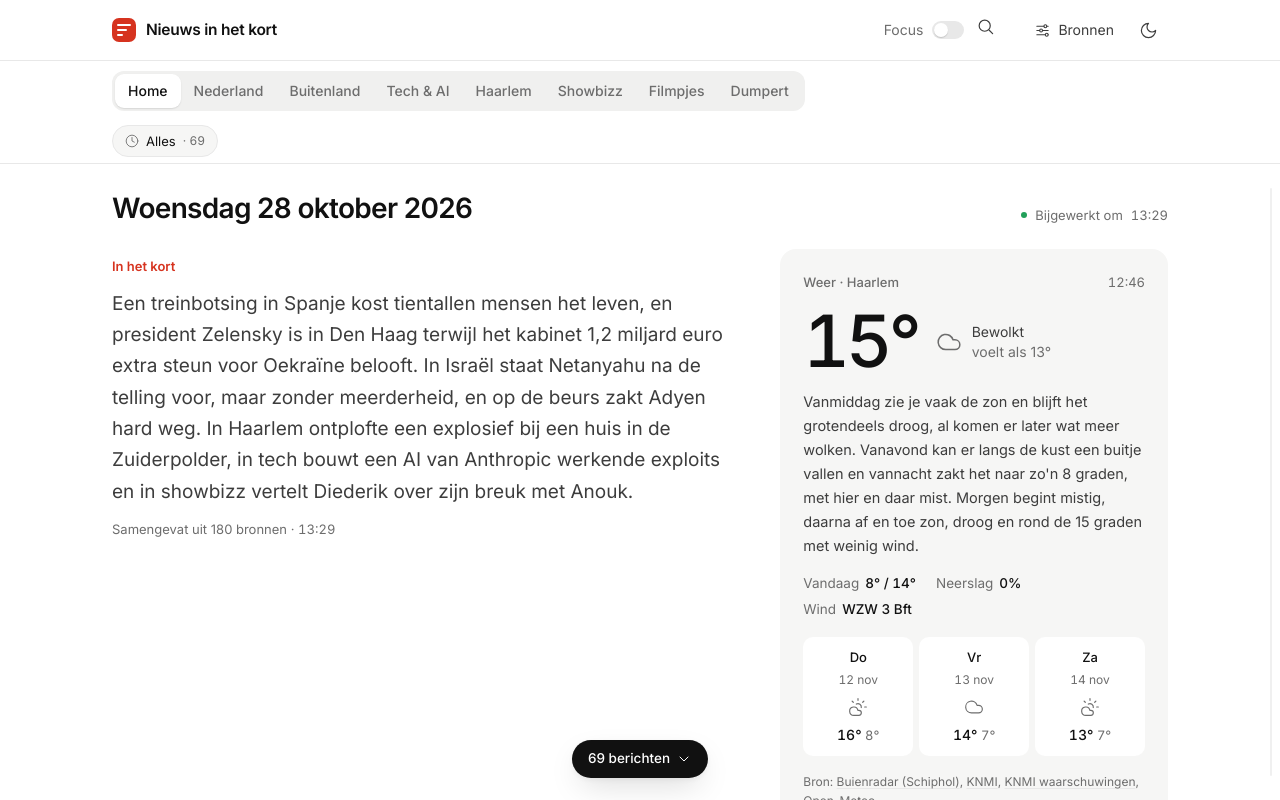
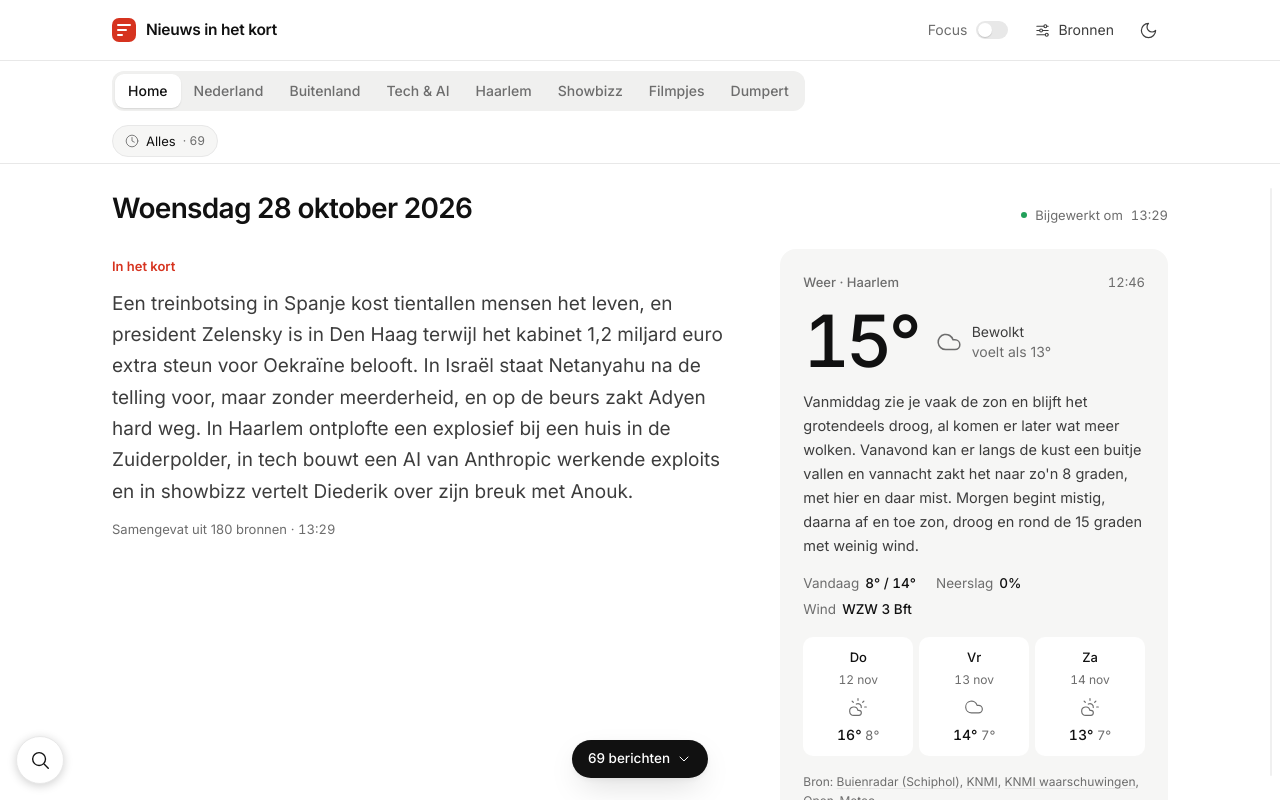
Before and after one commit to ItsCrewz/nieuwsinkort, a React (Vite) app: page / in a window 1280 px wide. Built offline with nearby package versions, Linux system fonts and the light colour scheme.

Commit message:
Zoekknop: vaste positie in deelknop-stijl, e2e op overlap en 44px (12284 B)

```diff
--- a/src/index.css
+++ b/src/index.css
@@ -247,10 +247,10 @@ body { margin:0; background:var(--p); color:var(--ink); overflow-x:clip; overscr
 .back:hover{color:var(--ink)}
 .back .ic{transition:transform var(--f) var(--e)}
 .back:hover .ic{transform:translateX(-3px)}
-/* Deelknop (#541): vast rechtsonder, altijd zichtbaar, tapdoel 48px */
-.deel-knop{position:fixed;right:max(16px,env(safe-area-inset-right));bottom:max(16px,env(safe-area-inset-bottom));z-index:30;display:inline-flex;align-items:center;justify-content:center;width:48px;height:48px;border-radius:50%;background:var(--s);color:var(--ink);border:1px solid var(--rl);box-shadow:0 2px 10px rgba(0,0,0,.18)}
-.deel-knop:active{transform:scale(.96)}
-.deel-knop .ic{width:22px;height:22px}
+/* Deelknop (#541) en zoekknop (#576, links i.p.v. rechts): vast onderin, altijd zichtbaar, tapdoel 48px */
+.deel-knop,.zoek-knop{position:fixed;right:max(16px,env(safe-area-inset-right));bottom:max(16px,env(safe-area-inset-bottom));z-index:30;display:inline-flex;align-items:center;justify-content:center;width:48px;height:48px;border-radius:50%;background:var(--s);color:var(--ink);border:1px solid var(--rl);box-shadow:0 2px 10px rgba(0,0,0,.18)}
+.deel-knop:active,.zoek-knop:active{transform:scale(.96)}
+.deel-knop .ic,.zoek-knop .ic{width:22px;height:22px}
 .deel-melding{position:fixed;right:max(16px,env(safe-area-inset-right));bottom:calc(max(16px,env(safe-area-inset-bottom)) + 58px);z-index:30;background:var(--ink);color:var(--p);border-radius:8px;padding:8px 12px;font-size:.875rem}
 .deel-melding:empty{display:none}
 .deel-invoer{display:block;width:100%;margin-top:8px}
@@ -696,9 +696,8 @@ a.sh-name:hover > span{text-decoration:underline;text-underline-offset:3px}
   .pb{padding:0}
 }
 
-.zoek-knop,.zoek-sluit,.zoek-wis{min-width:44px;min-height:44px;padding:0 8px;color:var(--i2);border-radius:8px}
-.zoek-knop{padding:0;border-radius:50%;transition:transform var(--dur-1) var(--ease-standaard)}
-.zoek-knop:active{transform:scale(.96)}
+.zoek-sluit,.zoek-wis{min-width:44px;min-height:44px;padding:0 8px;color:var(--i2);border-radius:8px}
+.zoek-knop{right:auto;left:max(16px,env(safe-area-inset-left))}
 .zoek-knop:focus-visible,.zoek-sluit:focus-visible,.zoek-wis:focus-visible,.zoek-invoer:focus-visible{outline:2px solid var(--a);outline-offset:2px}
 .zoek-formulier{position:absolute;top:100%;left:0;right:0;display:flex;gap:8px;padding:10px 16px;background:var(--p);border-bottom:1px solid var(--rl)}
 .zoek-invoer{min-width:0;flex:1;padding:8px;border:1px solid var(--rl);border-radius:8px;background:var(--p);color:var(--ink);font-size:16px}
--- a/src/zoekbalk.tsx
+++ b/src/zoekbalk.tsx
@@ -1,4 +1,5 @@
 import { Icon } from "./icons";
+import { createPortal } from "react-dom";
 import { useEffect, useRef, useState } from "react";
 
 export function Zoekbalk({ query, onChange, aantal }: { query: string; onChange: (query: string) => void; aantal: number }) {
@@ -7,9 +8,11 @@ export function Zoekbalk({ query, onChange, aantal }: { query: string; onChange:
   const invoer = useRef<HTMLInputElement>(null);
   useEffect(() => { if (open) invoer.current?.focus(); }, [open]);
   const sluit = () => { onChange(""); setOpen(false); knop.current?.focus(); };
+  // Buiten .shell renderen (container-type:inline-size), anders scrolt de vaste knop mee, net als de deelknop.
+  const knopEl = <button ref={knop} type="button" className="zoek-knop" aria-expanded={open} aria-label="Zoeken" title="Zoeken" onClick={() => open ? sluit() : setOpen(true)}><Icon name="search" /></button>;
   return (
     <div className="zoek-container">
-      <button ref={knop} type="button" className="zoek-knop" aria-expanded={open} aria-label="Zoeken" title="Zoeken" onClick={() => open ? sluit() : setOpen(true)}><Icon name="search" /></button>
+      {typeof document === "undefined" ? knopEl : createPortal(knopEl, document.body)}
       {open && <ZoekFormulier query={query} onChange={onChange} sluit={sluit} invoer={invoer} />}
       <span className="zoek-status" aria-live="polite">{query.trim() ? `${aantal} ${aantal === 1 ? "resultaat" : "resultaten"}` : ""}</span>
     </div>
```
Also changed, not shown: 1 other file (tests, documents, lock files or other folders).
